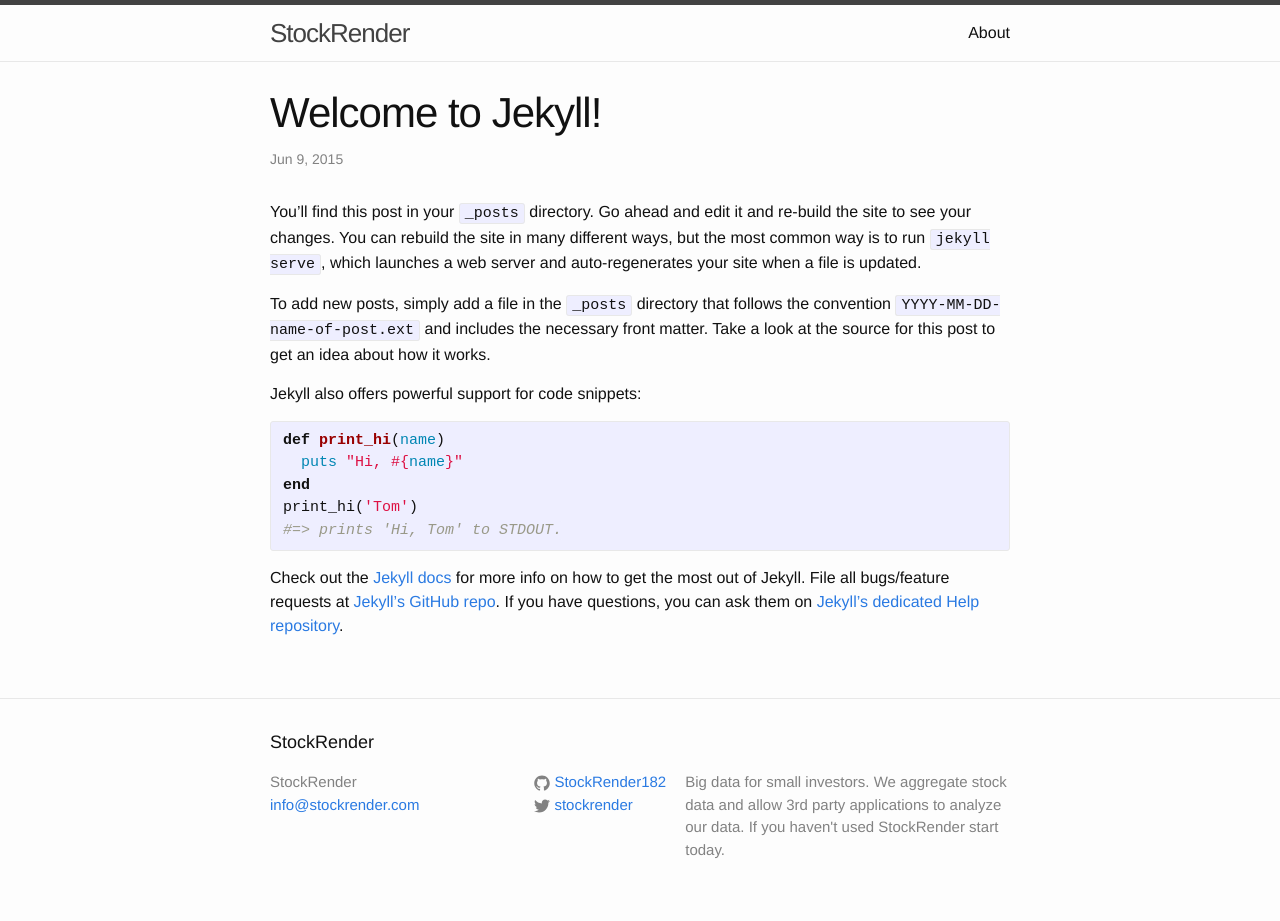
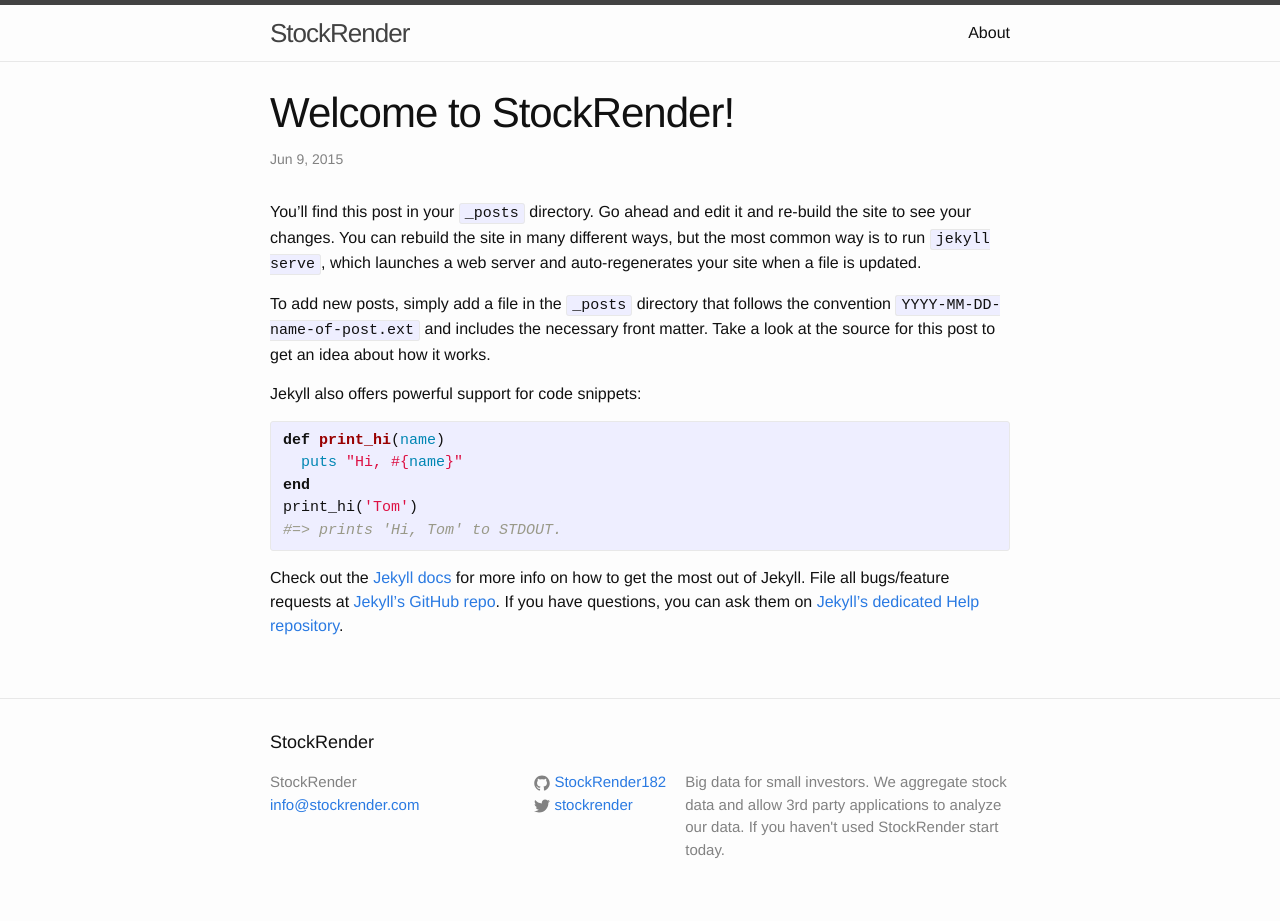
Before and after one commit to mdivij/StockRenderAbout, a Jekyll site: the page built from SR-site/_posts/2015-06-09-welcome-to-jekyll.markdown, in a window 1280 px wide. Built offline with Jekyll 4.4.1, drawn with Linux system fonts in a browser that asks for light colours.

Commit message:
Updated Home and About page for the website

```diff
--- a/SR-site/_includes/footer.html
+++ b/SR-site/_includes/footer.html
@@ -14,6 +14,22 @@
 
       <div class="footer-col  footer-col-2">
         <ul class="social-media-list">
+
+          {% if site.facebook_username %}
+          <li>
+            <a href="https://facebook.com/{{ site.github_username }}">
+              <span class="icon  icon--facebook">
+                <svg viewBox="0 0 16 16">
+                  <path fill="#828282" d="M7.999,0.431c-4.285,0-7.76,3.474-7.76,7.761 c0,3.428,2.223,6.337,5.307,7.363c0.388,0.071,0.53-0.168,0.53-0.374c0-0.184-0.007-0.672-0.01-1.32 c-2.159,0.469-2.614-1.04-2.614-1.04c-0.353-0.896-0.862-1.135-0.862-1.135c-0.705-0.481,0.053-0.472,0.053-0.472 c0.779,0.055,1.189,0.8,1.189,0.8c0.692,1.186,1.816,0.843,2.258,0.645c0.071-0.502,0.271-0.843,0.493-1.037 C4.86,11.425,3.049,10.76,3.049,7.786c0-0.847,0.302-1.54,0.799-2.082C3.768,5.507,3.501,4.718,3.924,3.65 c0,0,0.652-0.209,2.134,0.796C6.677,4.273,7.34,4.187,8,4.184c0.659,0.003,1.323,0.089,1.943,0.261 c1.482-1.004,2.132-0.796,2.132-0.796c0.423,1.068,0.157,1.857,0.077,2.054c0.497,0.542,0.798,1.235,0.798,2.082 c0,2.981-1.814,3.637-3.543,3.829c0.279,0.24,0.527,0.713,0.527,1.437c0,1.037-0.01,1.874-0.01,2.129 c0,0.208,0.14,0.449,0.534,0.373c3.081-1.028,5.302-3.935,5.302-7.362C15.76,3.906,12.285,0.431,7.999,0.431z"/>
+                </svg>
+              </span>
+
+              <span class="username">{{ site.facebook_username }}</span>
+            </a>
+          </li>
+          {% endif %}
+
+
           {% if site.github_username %}
           <li>
             <a href="https://github.com/{{ site.github_username }}">
--- a/SR-site/_posts/2015-06-09-welcome-to-jekyll.markdown
+++ b/SR-site/_posts/2015-06-09-welcome-to-jekyll.markdown
@@ -1,6 +1,6 @@
 ---
 layout: post
-title:  "Welcome to Jekyll!"
+title:  "Welcome to StockRender!"
 date:   2015-06-09 14:10:32
 categories: jekyll update
 ---
```
Also changed, not shown: SR-site/about.md (+1 -1 lines), SR-site/images/F_icon.svg (added), 2 other files.
